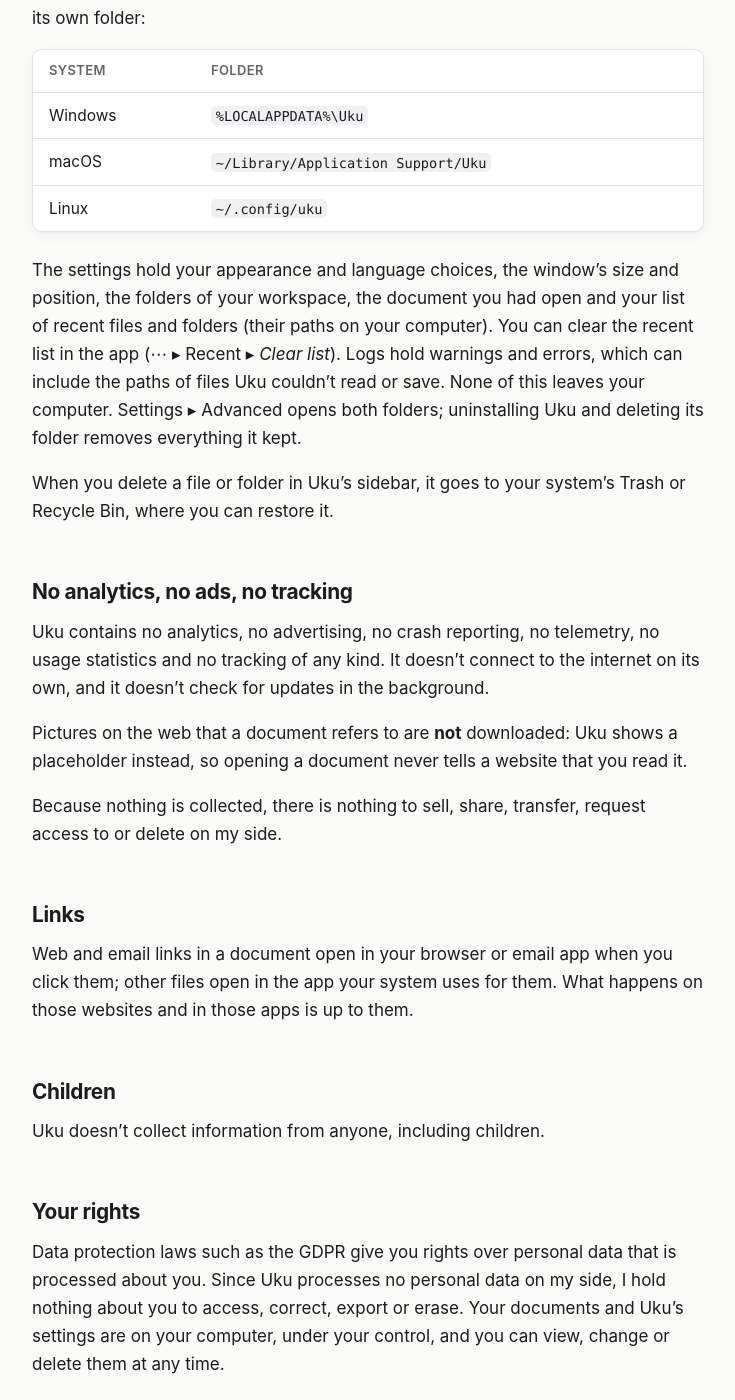
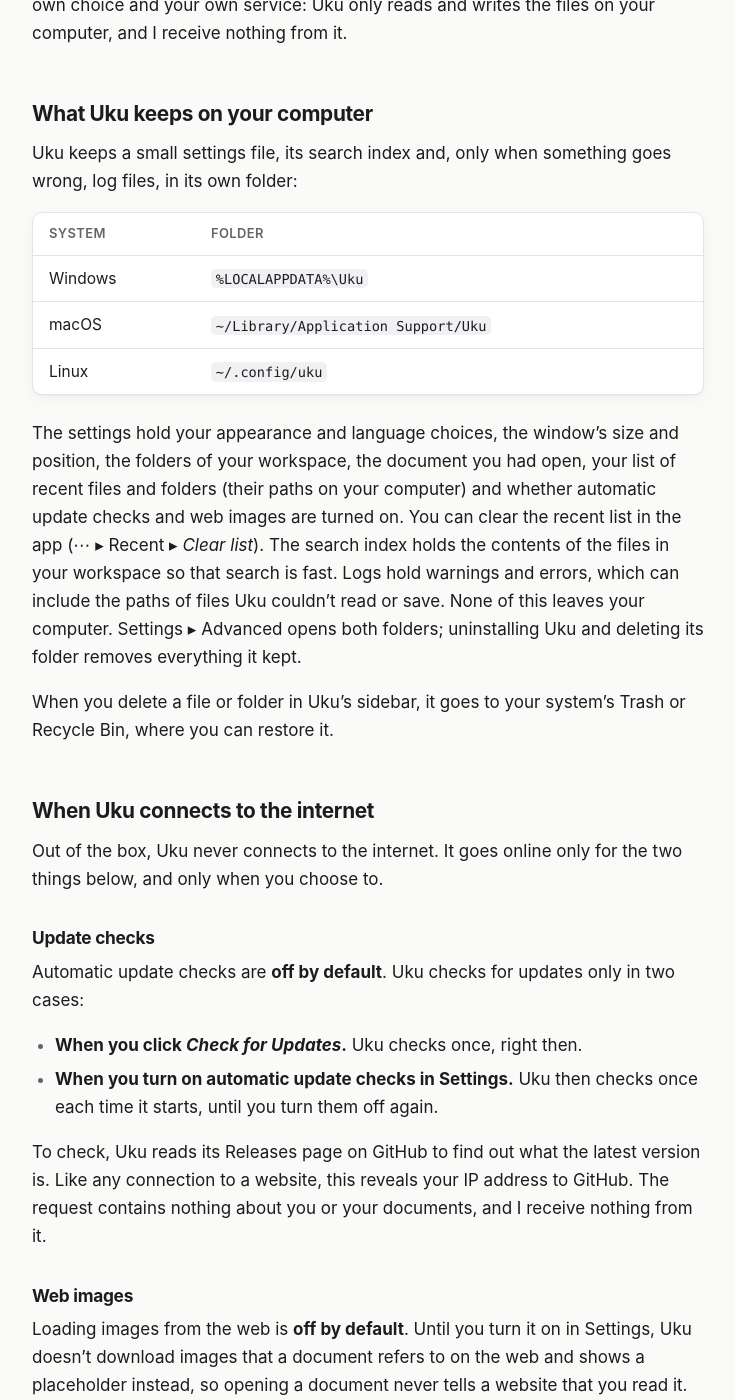
Before and after one commit to pulsar-a/documents, a Jekyll site: the page built from uku/privacy-policy.md, in a window 1280 px wide and 1400 px high, scrolled down 1093 px. Shown: the whole window, without its empty margins (272-1007 px from the left). Built offline with Jekyll 4.4.1, drawn with Linux system fonts in a browser that asks for light colours; our own code applies the rules of GitHub Pages for plain Markdown files; some of the changed text lies outside the part shown.

Commit message:
Update privacy-policy.md

```diff
--- a/uku/privacy-policy.md
+++ b/uku/privacy-policy.md
@@ -12,16 +12,21 @@ happens to your information when you use Uku.
 > **The short version: Uku does not collect any data. None.**
 >
 > - **Your documents stay on your computer.** Uku reads and edits the Markdown files and folders you open, where they
->   are, and keeps only its own settings and logs, also on your computer.
-> - **Nothing is sent to me or to anyone else.** Uku has no account, no server, no analytics, no ads, no crash
->   reporting and no tracking, and it does not connect to the internet on its own.
+>   are. Its settings, search index and logs are kept only on your computer too.
+> - **Nothing about you or your documents is sent to me or to anyone else.** Uku has no account, no analytics, no ads,
+>   no crash reporting and no tracking.
+> - **Uku doesn't connect to the internet unless you allow it.** Automatic update checks and web images are both off by
+>   default. Uku goes online only when you click *Check for Updates* or turn one of these on yourself.
 > - **I never see your documents or anything about you**, and I have no way to.
 
 ## Your documents stay on your computer
 
 Uku opens the Markdown files and folders you choose, reads them where they are and, when you edit a document, saves it
-back to the same file. It doesn't copy, upload or index your documents anywhere else. Diagrams, code colors and
+back to the same file. It doesn't copy or upload your documents anywhere else. Diagrams, syntax highlighting and
 everything else on the page are drawn on your computer.
+
+To let you search your workspace, Uku indexes the files in it. The index is built and kept on your computer and is
+never sent anywhere.
 
 If your files are in a cloud folder such as iCloud Drive, Dropbox, OneDrive or a network drive, that service syncs them
 under its own privacy policy. That is your own choice and your own service: Uku only reads and writes the files on your
@@ -29,7 +34,7 @@ computer, and I receive nothing from it.
 
 ## What Uku keeps on your computer
 
-Uku keeps a small settings file and, only when something goes wrong, log files, in its own folder:
+Uku keeps a small settings file, its search index and, only when something goes wrong, log files, in its own folder:
 
 | System | Folder |
 |---|---|
@@ -38,21 +43,45 @@ Uku keeps a small settings file and, only when something goes wrong, log files,
 | Linux | `~/.config/uku` |
 
 The settings hold your appearance and language choices, the window's size and position, the folders of your workspace,
-the document you had open and your list of recent files and folders (their paths on your computer). You can clear the
-recent list in the app (⋯ ▸ Recent ▸ *Clear list*). Logs hold warnings and errors, which can include the paths of
-files Uku couldn't read or save. None of this leaves your computer. Settings ▸ Advanced opens both folders; uninstalling
-Uku and deleting its folder removes everything it kept.
+the document you had open, your list of recent files and folders (their paths on your computer) and whether automatic
+update checks and web images are turned on. You can clear the recent list in the app (⋯ ▸ Recent ▸ *Clear list*). The
+search index holds the contents of the files in your workspace so that search is fast. Logs hold warnings and errors,
+which can include the paths of files Uku couldn't read or save. None of this leaves your computer. Settings ▸ Advanced
+opens both folders; uninstalling Uku and deleting its folder removes everything it kept.
 
 When you delete a file or folder in Uku's sidebar, it goes to your system's Trash or Recycle Bin, where you can restore
 it.
 
+## When Uku connects to the internet
+
+Out of the box, Uku never connects to the internet. It goes online only for the two things below, and only when you
+choose to.
+
+### Update checks
+
+Automatic update checks are **off by default**. Uku checks for updates only in two cases:
+
+- **When you click *Check for Updates*.** Uku checks once, right then.
+- **When you turn on automatic update checks in Settings.** Uku then checks once each time it starts, until you turn
+  them off again.
+
+To check, Uku reads its Releases page on GitHub to find out what the latest version is. Like any connection to a
+website, this reveals your IP address to GitHub. The request contains nothing about you or your documents, and I
+receive nothing from it.
+
+### Web images
+
+Loading images from the web is **off by default**. Until you turn it on in Settings, Uku doesn't download images that a
+document refers to on the web and shows a placeholder instead, so opening a document never tells a website that you
+read it.
+
+If you turn it on, Uku downloads those images when you open the document. The websites hosting them can then see your
+IP address and that the image was requested. You can turn this off again at any time.
+
 ## No analytics, no ads, no tracking
 
 Uku contains no analytics, no advertising, no crash reporting, no telemetry, no usage statistics and no tracking of any
-kind. It doesn't connect to the internet on its own, and it doesn't check for updates in the background.
-
-Pictures on the web that a document refers to are **not** downloaded: Uku shows a placeholder instead, so opening a
-document never tells a website that you read it.
+kind. It connects to the internet only to check for updates or to load web images, and only when you've allowed it.
 
 Because nothing is collected, there is nothing to sell, share, transfer, request access to or delete on my side.
 
@@ -69,12 +98,15 @@ Uku doesn't collect information from anyone, including children.
 
 Data protection laws such as the GDPR give you rights over personal data that is processed about you. Since Uku
 processes no personal data on my side, I hold nothing about you to access, correct, export or erase. Your documents and
-Uku's settings are on your computer, under your control, and you can view, change or delete them at any time.
+Uku's settings and index are on your computer, under your control, and you can view, change or delete them at any time.
+If you check for updates, GitHub handles those requests under the
+[GitHub General Privacy Statement](https://docs.github.com/en/site-policy/privacy-policies/github-general-privacy-statement).
+If you turn on web images, the websites hosting them handle those requests under their own policies.
 
 ## Changes
 
-If Uku ever starts processing personal data (for example optional crash reports, or loading web pictures when you ask
-for it), this policy will be updated before that version is released, and the date at the top will change.
+If Uku ever starts processing personal data (for example optional crash reports), this policy will be updated before
+that version is released, and the date at the top will change.
 
 ## Contact
 
```
Also changed, not shown: other parts of uku/privacy-policy.md (+1 -1 lines).
